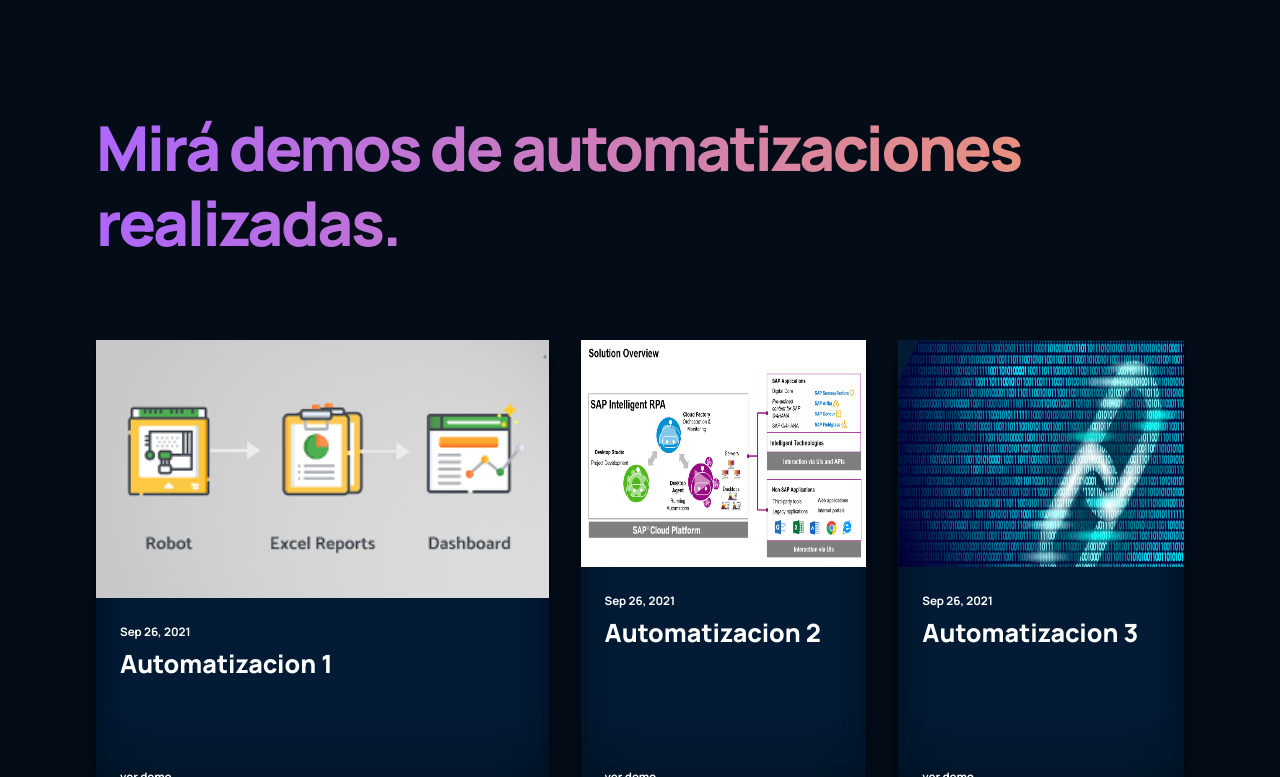
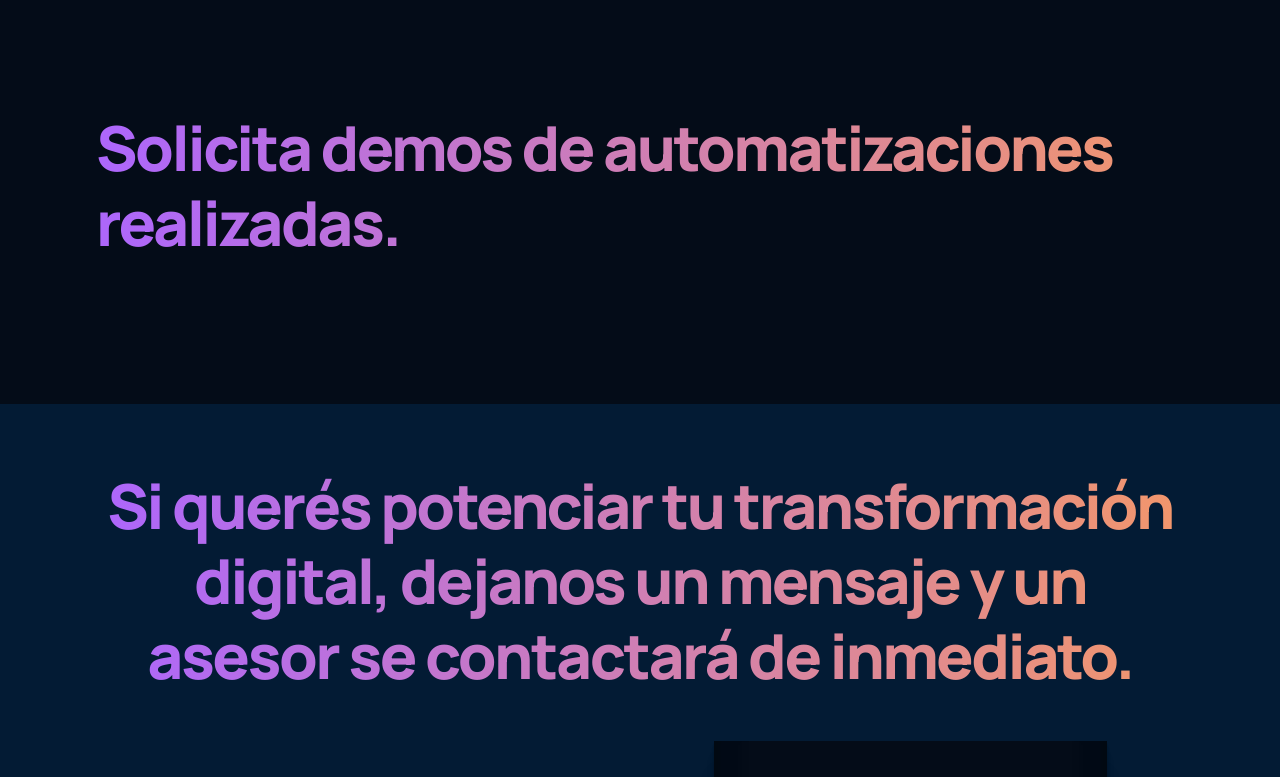
Before and after one commit to jonathanvolker/AtomationsWebPage-FrontendApp, a React (Create React App) app: page / in a window 1280 px wide. Shown: the part 2023-2800 px from the top of the page. Built offline with nearby package versions, Linux system fonts and the light colour scheme.

Commit message:
modificaciones en general

```diff
--- a/package.json
+++ b/package.json
@@ -20,8 +20,7 @@
     "start": "react-scripts start",
     "build": "react-scripts build",
     "test": "react-scripts test",
-    "eject": "react-scripts eject"
-  },
+    "eject": "react-scripts eject"  },
   "eslintConfig": {
     "extends": [
       "react-app",
--- a/src/components/navbar/Navbar.jsx
+++ b/src/components/navbar/Navbar.jsx
@@ -7,8 +7,8 @@ const Menu = () => (
     <>
     <p><a href="#home">Home</a></p>
     <p><a href="#wrpaAutomations">Que es RPA?</a></p>
-    <p><a href="#possibility">Posibilidades</a></p>
-    <p><a href="#blog">Demos</a></p>
+    <p><a href="#possibility">Demos</a></p>
+    <p><a href="#blog">Contacto</a></p>
     </>
 )
 
--- a/src/containers/blog/Blog.jsx
+++ b/src/containers/blog/Blog.jsx
@@ -7,17 +7,9 @@ const Blog = () => {
     return (
         <div className="rpaAutomations__blog section__padding" id="blog">
             <div className="rpaAutomations__blog-heading">
-                <h1 className="gradient__text">Mirá demos de automatizaciones realizadas.</h1>
+                <h1 className="gradient__text">Solicita demos de automatizaciones realizadas.</h1>
             </div>
-            <div className="rpaAutomations__blog-container">
-                <div className="rpaAutomations__blog-container_groupA">
-                    <Article imgUrl={blog01} date="Sep 26, 2021" title="Automatizacion 1"/>
-                </div>
-                <div className="rpaAutomations__blog-container_groupB">
-                    <Article imgUrl={blog02} date="Sep 26, 2021" title="Automatizacion 2"/>
-                    <Article imgUrl={blog03} date="Sep 26, 2021" title="Automatizacion 3"/>
-                </div>
-            </div>
+
         </div>
     )
 }
--- a/src/containers/footer/Footer.jsx
+++ b/src/containers/footer/Footer.jsx
@@ -1,4 +1,4 @@
-import React, {useEffect} from "react";
+import React, {useState} from "react";
 import "./footer.css";
 import emailjs from 'emailjs-com';
 import contactoImg from "../../assets/contacto.png";
@@ -6,6 +6,8 @@ import{ init } from '@emailjs/browser';
 init("user_0tL6wwgQ45ZoBhj4wlgg4");
 
 const Footer = () => {
+
+    const [ activeMens, setActivemens ] = useState(false);
 
   function sendEmail(e) {
     e.preventDefault();
@@ -35,6 +37,7 @@ const Footer = () => {
             <img src={contactoImg}alt="rpa-automations-footer-img" className="rpaAutomations__footer-img" />
           </div>
 
+
           <div className="rpaAutomations__footer-form">
             <form  onSubmit={sendEmail}>
                 <div className="rpaAutomations__footer-form-div">
@@ -53,7 +56,7 @@ const Footer = () => {
                 <label>Mensaje</label>
                 <textarea name="message" />
                 </div>
-                <input className="rpaAutomations__footer-form-button" type="submit" value="Enviar" />
+                <input className="rpaAutomations__footer-form-button" type= "submit" value="Enviar" />
             </form>
           </div>
       </div>
```
Also changed, not shown: 1 other file (tests, documents, lock files or other folders).
